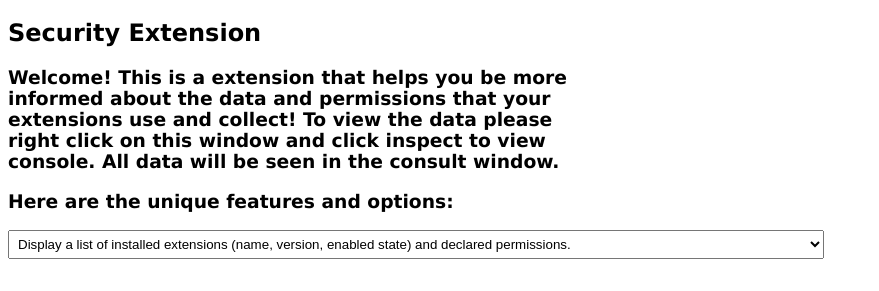
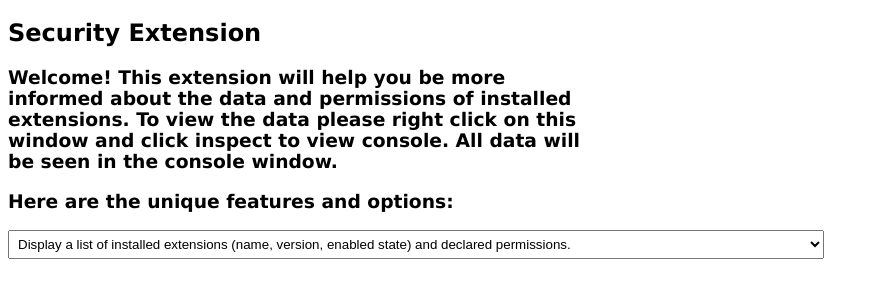
Before and after one commit to janjan100/SENG701---Capstone-Fall-2025, a browser extension: page src/welcome.html in a window 1280 px wide. Shown: the part 199-490 px from the top of the page, without its empty margins (0-879 px from the left). Drawn offline with Linux system fonts and the light colour scheme.

Commit message:
updated html

```diff
--- a/src/welcome.html
+++ b/src/welcome.html
@@ -13,7 +13,7 @@
 <body>
   <h1>iBrowse</h1>
   <h2> Security Extension </h2>
-  <h3>Welcome! This is a extension that helps you be more informed about the data and permissions that your extensions use and collect! To view the data please right click on this window and click inspect to view console. All data will be seen in the consult window. </h3>
+  <h3>Welcome! This extension will help you be more informed about the data and permissions of installed extensions. To view the data please right click on this window and click inspect to view console. All data will be seen in the console window. </h3>
   <script src="background.js"></script>
 <!--<button id="button1"button> Show me meta information about installed extensions </button>
 <button id="button2"button> Show me permissions about installed extensions </button>-->
```
